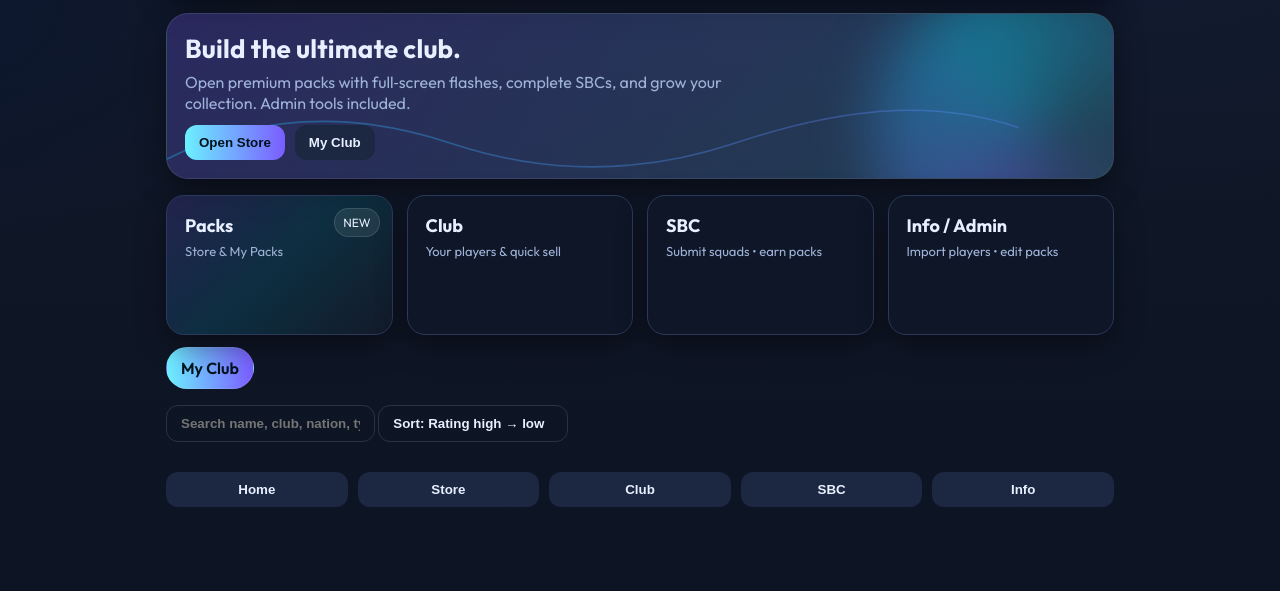
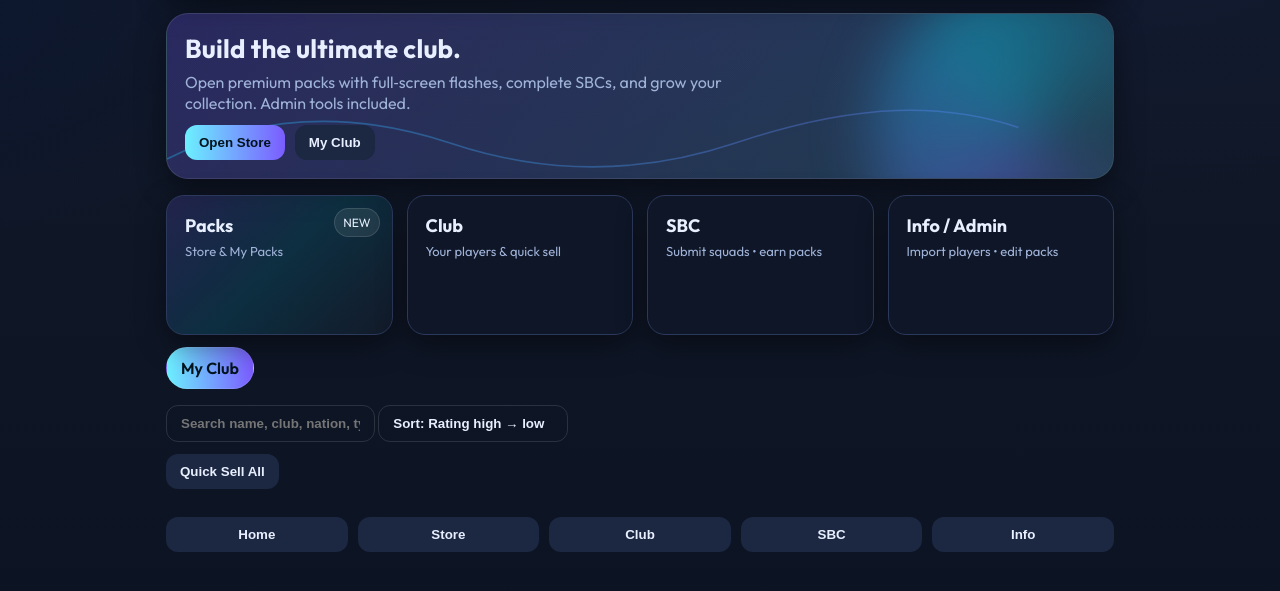
Before and after one commit to Thefifaarmy/TFA-Packs25, a plain HTML site: page index.html in a window 1280 px wide. Both pictures are taken after a click on the button "My Club". Shown: the part 79-670 px from the top of the page. Drawn offline with Linux system fonts and the light colour scheme.

Commit message:
Update index.html

```diff
--- a/index.html
+++ b/index.html
@@ -129,7 +129,10 @@ body{margin:0;font-family:'Outfit',system-ui,Segoe UI,Roboto,Helvetica,Arial;bac
       <option value="club_asc">Sort: Club A → Z</option>
     </select>
   </div>
-
+<!-- Quick Sell All Button -->
+<div class="row" style="margin:10px 0;">
+  <button class="btn bad" onclick="quickSellAll()">Quick Sell All</button>
+</div>
   <div id="clubList" class="list"></div>
 </section>
 
@@ -383,7 +386,19 @@ function renderClub(){
     c.appendChild(div);
   });
 }
-
+function quickSellAll() {
+  if (!confirm("Are you sure you want to quick sell ALL players in your club?")) return;
+  let totalCoins = 0;
+  while (S.club.length > 0) {
+    const p = S.club.pop();
+    totalCoins += qsValue(p);
+  }
+  S.coins += totalCoins;
+  save();
+  renderCoins();
+  renderClub();
+  alert(`All players sold for ${fmt(totalCoins)} coins!`);
+}
 // hook up the controls (put this once, e.g., near init())
 EL('clubSearch')?.addEventListener('input', renderClub);
 EL('clubSort')?.addEventListener('change', renderClub);
```
